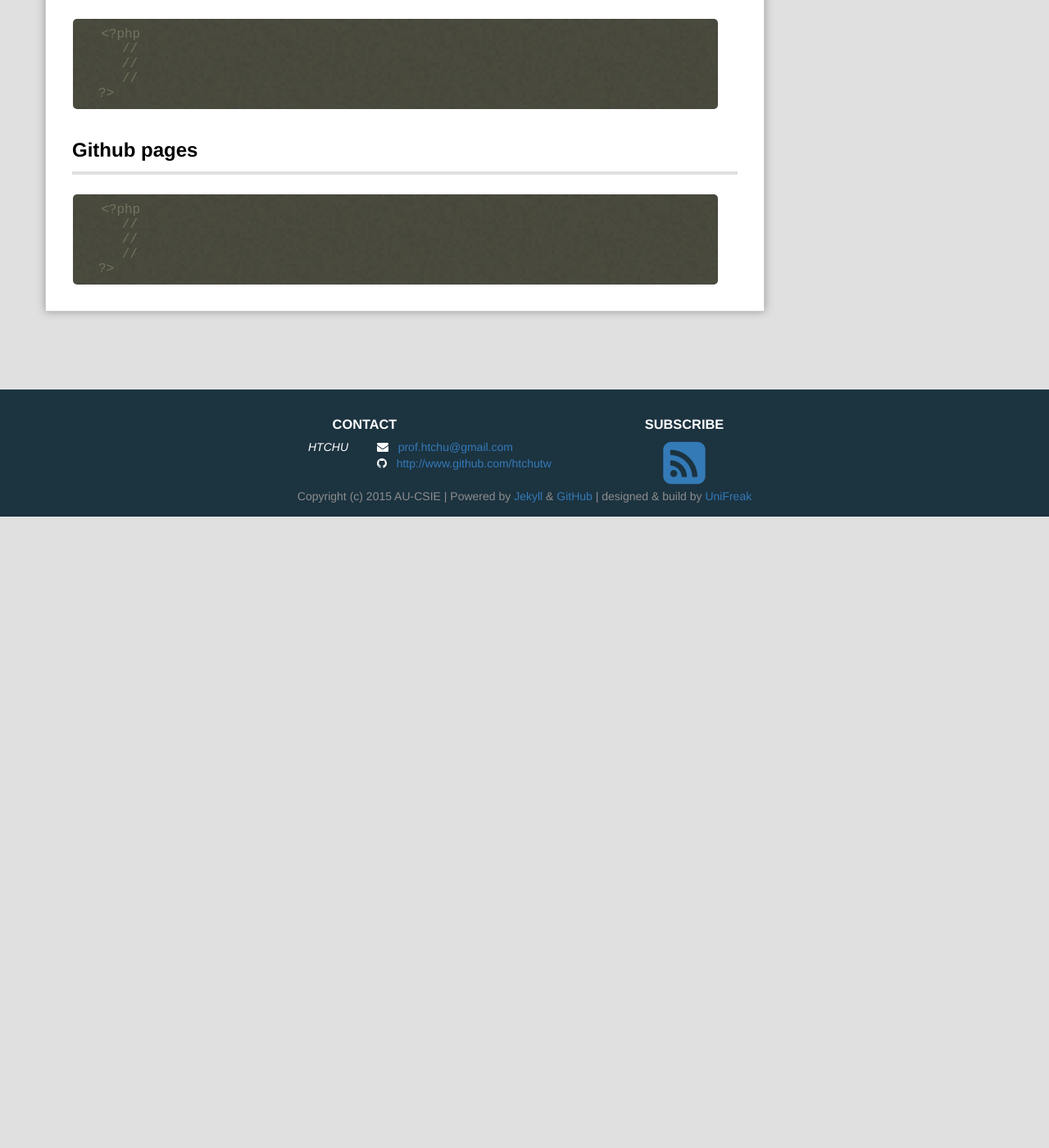
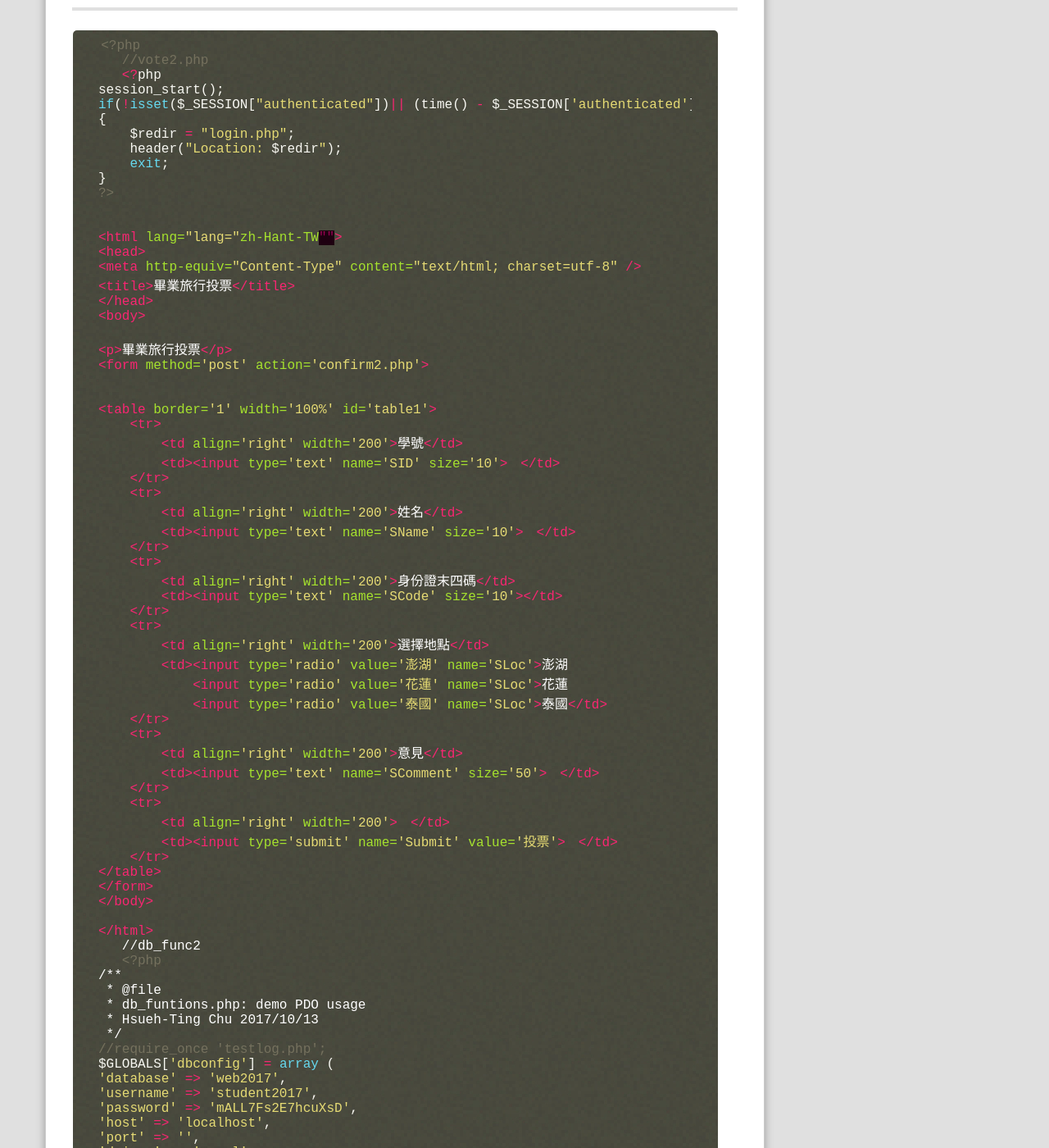
Before and after one commit to ChunYuu/webcourse, a Jekyll site: the page built from _posts/2017-11-08-Class8.md, in a window 1280 px wide and 1400 px high, scrolled down 825 px. Shown: the whole window at 82% size. Built offline with Jekyll 4.4.1, drawn with Linux system fonts in a browser that asks for light colours; Markdown is read by kramdown in place of the engine named in the settings; comment, search, counter and statistics services are not loaded; before the commit the page ends 1455 px from its top, so only the background shows below that; some of the changed text lies outside the part shown.

Commit message:
Update 2017-11-08-Class8.md

````diff
--- a/_posts/2017-11-08-Class8.md
+++ b/_posts/2017-11-08-Class8.md
@@ -10,20 +10,124 @@ excerpt: "第8週課程。"
 github帳號及使用github做blog。。
 
 # 課程目標
-- Github 帳號/介面/指令
-- Github pages/Jekyll
-
+學用login.logout.
 # 我的學習
-
+學會怎麼用登入登出 之後再學讓頁面變好看
 ##Github
 
 
 
 ```php
 <?php
-   //
-   //
-   //
+   //vote2.php
+   <?php
+session_start();
+if(!isset($_SESSION["authenticated"])|| (time() - $_SESSION['authenticated']) > 600 )
+{
+    $redir = "login.php";
+    header("Location: $redir");
+    exit;
+}
+?>
+
+
+<html lang="lang="zh-Hant-TW"">
+<head>
+<meta http-equiv="Content-Type" content="text/html; charset=utf-8" />
+<title>畢業旅行投票</title>
+</head>
+<body>
+
+<p>畢業旅行投票</p>
+<form method='post' action='confirm2.php'>
+
+
+<table border='1' width='100%' id='table1'>
+    <tr>
+        <td align='right' width='200'>學號</td>
+        <td><input type='text' name='SID' size='10'>　</td>
+    </tr>
+    <tr>
+        <td align='right' width='200'>姓名</td>
+        <td><input type='text' name='SName' size='10'>　</td>
+    </tr>
+    <tr>
+        <td align='right' width='200'>身份證末四碼</td>
+        <td><input type='text' name='SCode' size='10'></td>
+    </tr>
+    <tr>
+        <td align='right' width='200'>選擇地點</td>
+        <td><input type='radio' value='澎湖' name='SLoc'>澎湖
+            <input type='radio' value='花蓮' name='SLoc'>花蓮
+            <input type='radio' value='泰國' name='SLoc'>泰國</td>
+    </tr>
+    <tr>
+        <td align='right' width='200'>意見</td>
+        <td><input type='text' name='SComment' size='50'>　</td>
+    </tr>
+    <tr>
+        <td align='right' width='200'>　</td>
+        <td><input type='submit' name='Submit' value='投票'>　</td>
+    </tr>
+</table>
+</form>
+</body>
+
+</html>
+   //db_func2
+   <?php
+/**
+ * @file
+ * db_funtions.php: demo PDO usage
+ * Hsueh-Ting Chu 2017/10/13
+ */
+//require_once 'testlog.php';
+$GLOBALS['dbconfig'] = array (
+'database' => 'web2017',
+'username' => 'student2017',
+'password' => 'mALL7Fs2E7hcuXsD',
+'host' => 'localhost',
+'port' => '',
+'driver' => 'mysql',
+);
+//CheckUser
+/*
+$link=mysql_connect("localhost", "bioinfo", "6193") or die(mysql_error());
+    mysql_select_db("dino") or die(mysql_error());
+    $query="SELECT SID, SName, SCode, SLoc, SComment, SDate FROM vote WHERE SID='$Var1'";
+    $result=mysql_query($query) or die(mysql_error());
+    $num_rows = mysql_num_rows($result);
+
+    if ($num_rows ==1)
+    {
+        $row = mysql_fetch_array($result);
+*/
+function CheckVotedTest($sID)
+{
+    $row =array("SID"=>"920100625", "SName"=>"朱小弟", "SCode"=>"43");
+    return "Hello";
+}
+function CheckVoted($sID)
+{
+    $dbconfig = $GLOBALS['dbconfig'];
+    $dsn = $dbconfig['driver'].":host=".$dbconfig['host'].";dbname=".$dbconfig['database'];
+    $pdo = new PDO($dsn, $dbconfig['username'],$dbconfig['password']);
+    $pdo->query("set names utf8");
+    $sql = "SELECT * FROM tour_vote WHERE SID = :SID";
+    $pdoStatement = $pdo->prepare($sql);
+    $pdoStatement->bindValue(':SID', $sID, PDO::PARAM_STR);
+    if (!$pdoStatement->execute()) {
+        print_r($pdoStatement->errorInfo());
+        return NULL;
+    }
+    $row = $pdoStatement->fetch();
+    if ($row)
+    {
+        return $row;
+    }
+    return NULL;
+}
+//
 ?>
 ```
 ##Github pages
````
